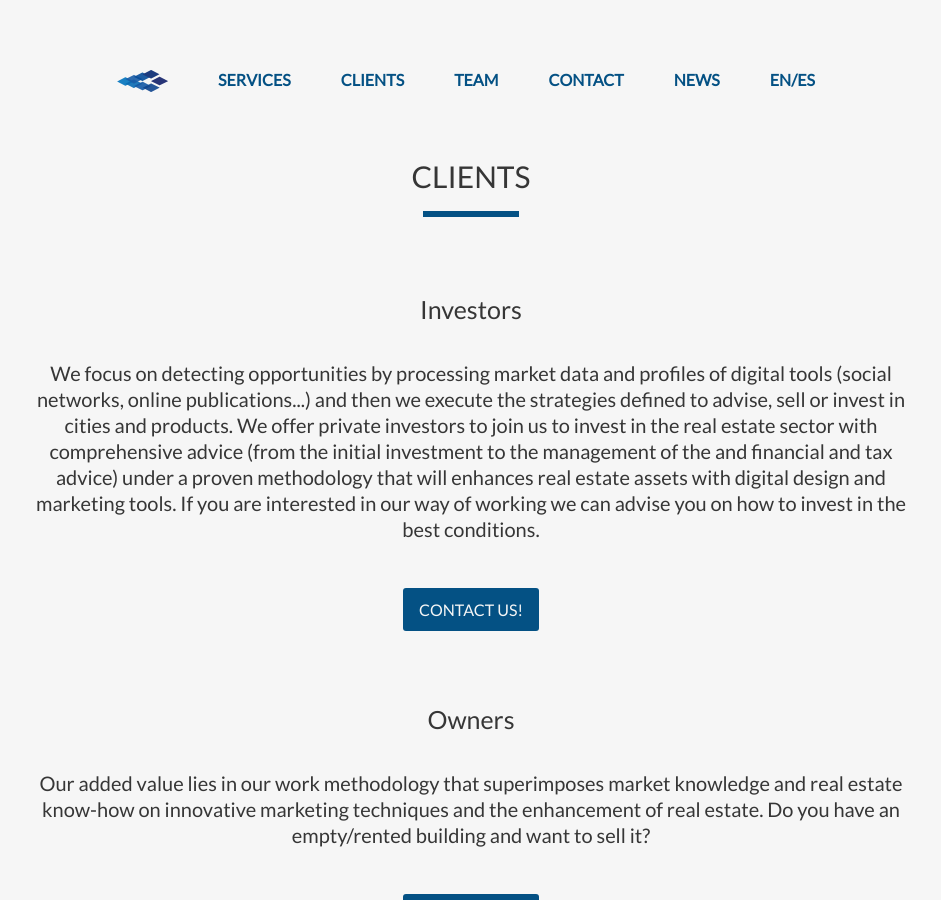
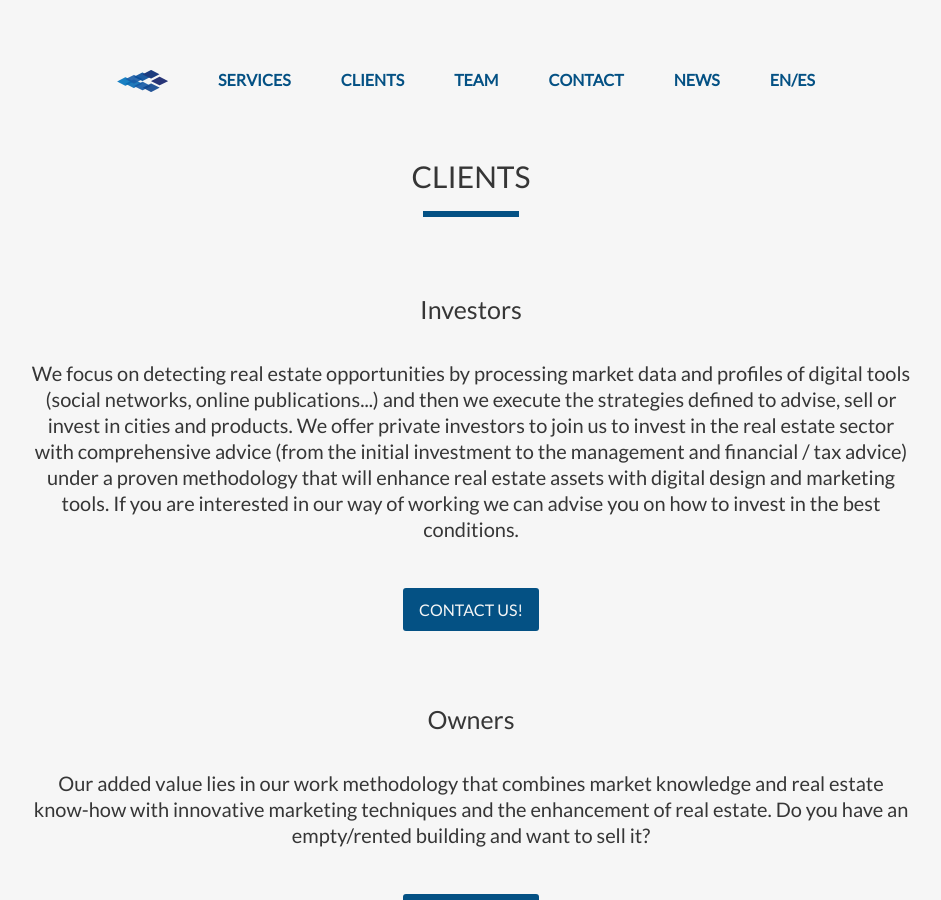
Before and after one commit to cserron/iremcap, a Jekyll site: the page built from clients.md, in a window 1280 px wide and 900 px high. Shown: the whole window, without its empty margins (169-1110 px from the left). Built offline with Jekyll 4.4.1, drawn with Linux system fonts in a browser that asks for light colours.

Commit message:
Correcciones otográficas.

```diff
--- a/_data/page__clients.yml
+++ b/_data/page__clients.yml
@@ -3,13 +3,13 @@ en:
 
   clients:
     - title: Investors
-      text: We focus on detecting opportunities by processing market data and profiles of
+      text: We focus on detecting real estate opportunities by processing market data and profiles of
             digital tools (social networks, online publications...) and then
             we execute the strategies defined to advise, sell or invest in cities and products.
             We offer private investors to join us to invest in the real estate sector
-            with comprehensive advice (from the initial investment to the management of the
-            and financial and tax advice) under a proven methodology that will
-            enhances real estate assets with digital design and marketing tools.
+            with comprehensive advice (from the initial investment to the management
+            and financial / tax advice) under a proven methodology that will
+            enhance real estate assets with digital design and marketing tools.
             If you are interested in our way of working we can advise you on how to invest in the best
             conditions.
       cta:
@@ -17,7 +17,7 @@ en:
         link: /contact
 
     - title: Owners
-      text: Our added value lies in our work methodology that superimposes market knowledge and real estate know-how on innovative marketing techniques and the enhancement of real estate.
+      text: Our added value lies in our work methodology that combines market knowledge and real estate know-how with innovative marketing techniques and the enhancement of real estate.
             Do you have an empty/rented building and want to sell it?
       cta:
         label: Contact us!
--- a/_data/page__home.yml
+++ b/_data/page__home.yml
@@ -43,7 +43,7 @@ es:
     - label: Servicios
       link: /servicios
 
-  text: Hoy en día el sector inmobiliario está en el cruce de caminos entre la industria, la comunicación y el e-commerce. Un edificio debe proponer más que un lugar para vivir, trabajar o dormir debe ser un vínculo de contenido trascendental para quienes vayan a usarlo. Uno de nuestros aspectos diferenciales es que sumamos experiencia inmobiliaria con conocimiento de expertos en sectores como el e-commerce, la hotelería o las infracturas técnologicas.
+  text: Hoy en día el sector inmobiliario está en el cruce de caminos entre la industria, la comunicación y el e-commerce. Un edificio debe proponer más que un lugar para vivir, trabajar o dormir debe ser un vínculo de contenido trascendental para quienes vayan a usarlo. Uno de nuestros aspectos diferenciales es que sumamos experiencia inmobiliaria con conocimiento de expertos en sectores como el e-commerce, la hotelería o las infraestructuras técnologicas.
 
   skills:
     title: Por eso tenemos especialistas de cada punto crítico de nuestro modelo de negocio
```
